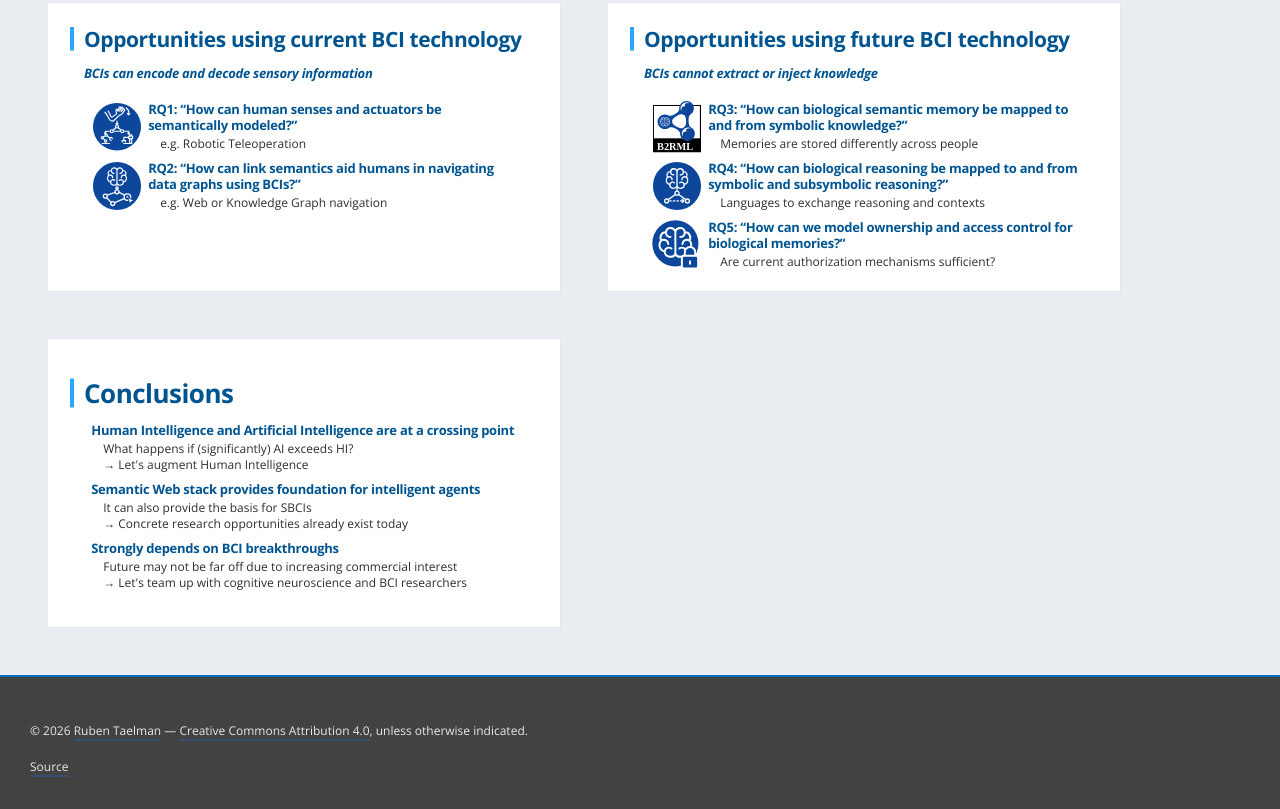
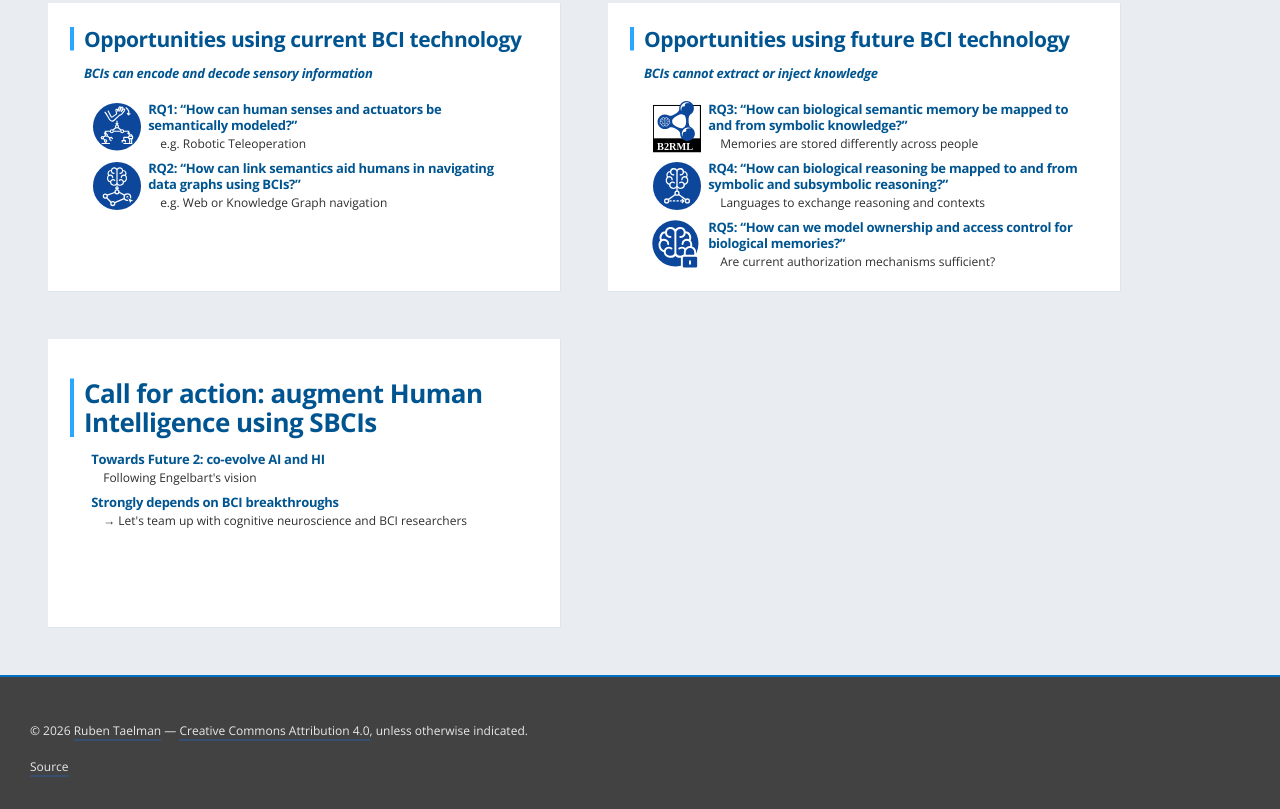
Before and after one commit to rubensworks/slides-2026-iswc-vision-symbiotickgs, a plain HTML site: page index.html in a window 1280 px wide. Shown: the part 1680-2489 px from the top of the page. Drawn offline with nearby package versions, Linux system fonts and the light colour scheme.

Commit message:
Deploying to gh-pages from  @ b64163e3498f5a6e07c1845402b3d58fd48205f1 🚀

```diff
--- a/index.html
+++ b/index.html
@@ -26,7 +26,7 @@
       <div class="captiondata">
         <p class="author" rel="schema:author"><a href="https://www.rubensworks.net/#me">Ruben Taelman</a></p>
         <p class="venue">
-          <a href="https://iswc2026.semanticweb.org/">ISWC 2026</a>, <span rel="schema:datePublished">26 October 2026</span>
+          <a href="https://iswc2026.semanticweb.org/">ISWC 2026</a>, <span rel="schema:datePublished">29 October 2026</span>
         </p>
       </div>
     </header>
@@ -141,7 +141,7 @@
     </section>
 
     <section id="overview-symbiotickgs" class="slide" inlist="" rel="schema:hasPart" resource="#overview-symbiotickgs">
-      <h2 property="schema:name">Integrating Brain-based Knowledge Graphs with external Knowledge Graphs</h2>
+      <h2 property="schema:name">Integrating Brain-based Knowledge with external Knowledge</h2>
       <h3>Using a (hypothetical) Semantic Brain-Computer Interface</h3><br />
       <center><img src="img/symbiotic-kg.svg" style="width:55%" /></center>
     </section>
@@ -204,21 +204,15 @@
     </section>
 
     <section id="conclusion" class="slide" inlist="" rel="schema:hasPart" resource="#conclusion">
-      <h2 property="schema:name" class="big">Conclusions</h2>
+      <h2 property="schema:name" class="big">Call for action: augment Human Intelligence using SBCIs</h2>
       <ul>
           <li>
-          	  <h3>Human Intelligence and Artificial Intelligence are at a crossing point</h3>
-              <span class="indent">What happens if (significantly) AI exceeds HI?</span><br />
-              <span class="indent">&rarr; Let's augment Human Intelligence</span>
-          </li>
-          <li>
-          	  <h3>Semantic Web stack provides foundation for intelligent agents</h3>
-			  <span class="indent">It can also provide the basis for SBCIs</span><br />
-              <span class="indent">&rarr; Concrete research opportunities already exist today</span>
+          	  <h3>Towards Future 2: co-evolve AI and HI</h3>
+              <span class="indent">Following Engelbart's vision</span><br />
           </li>
           <li>
           	  <h3>Strongly depends on BCI breakthroughs</h3>
-              <span class="indent">Future may not be far off due to increasing commercial interest</span><br />
+              <!--<span class="indent">Future may not be far off due to increasing commercial interest</span><br />-->
               <span class="indent">&rarr; Let's team up with cognitive neuroscience and BCI researchers</span>
 
           </li>
```
